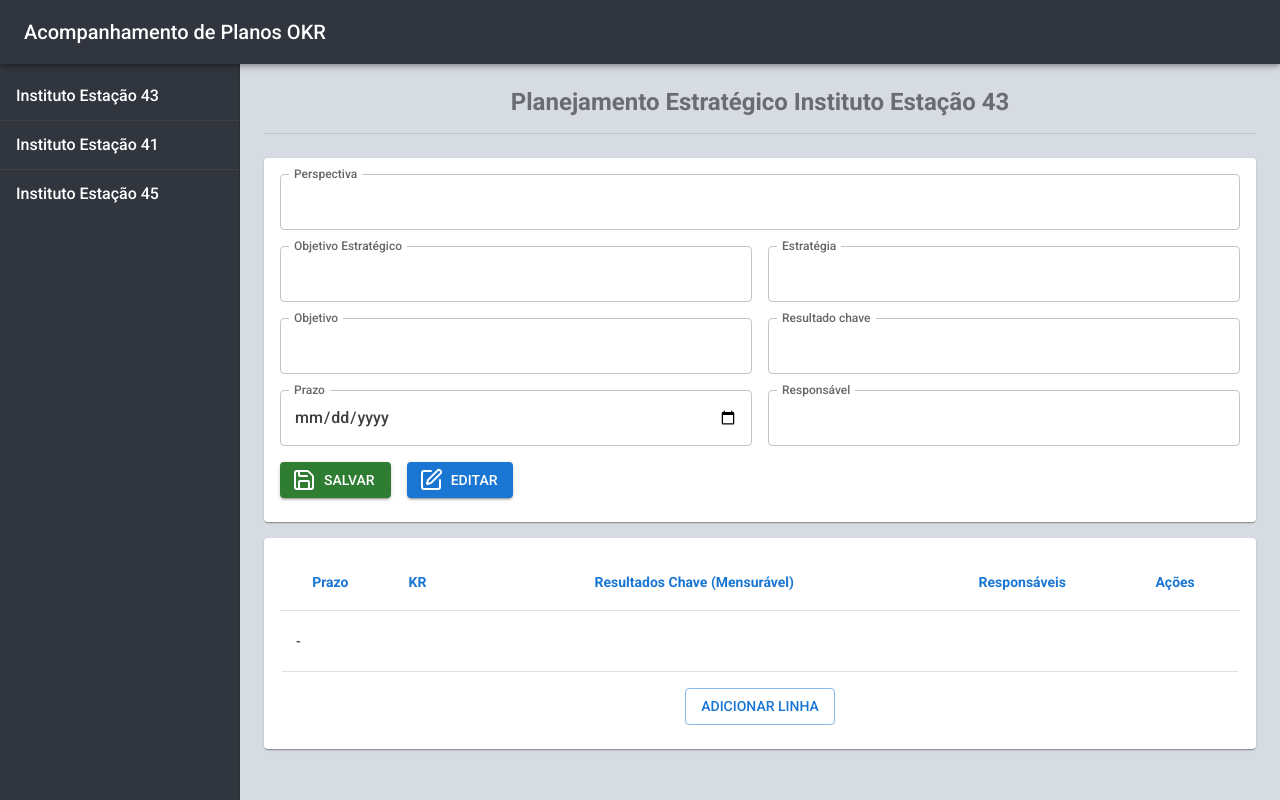
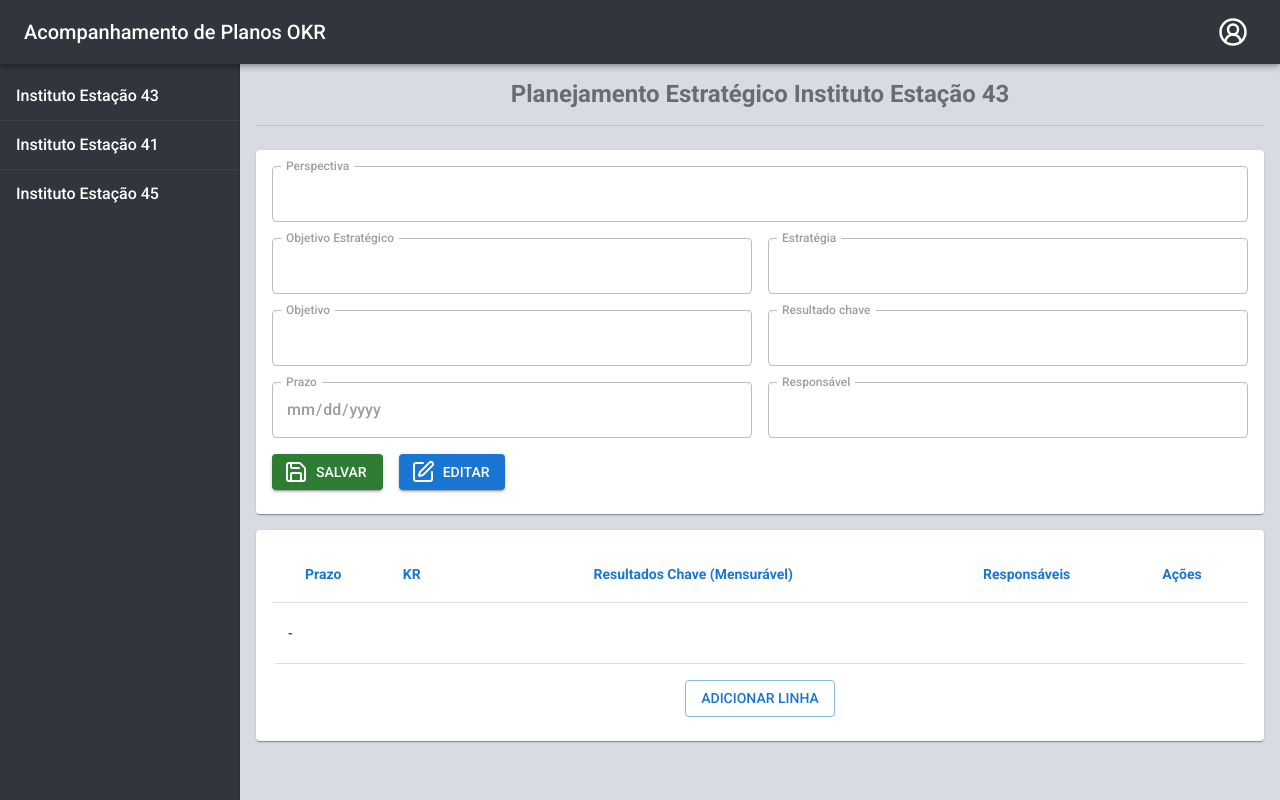
Before and after one commit to Mariahsth/opportunum, a React (Vite) app in the folder frontend-opportunum/: page / in a window 1280 px wide. Built offline with nearby package versions, Linux system fonts and the light colour scheme; some icons are missing.

Commit message:
adicionando botão log out

```diff
--- a/frontend-opportunum/src/App.tsx
+++ b/frontend-opportunum/src/App.tsx
@@ -1,5 +1,5 @@
 import { useState } from "react";
-import { Box, CssBaseline} from "@mui/material";
+import { Box, CssBaseline } from "@mui/material";
 import Header from "./components/Header";
 import Sidebar from "./components/Sidebar";
 import Estacao43 from "./pages/Estacao43";
@@ -23,7 +23,16 @@ export default function App() {
         drawerWidth={drawerWidth}
       />
 
-      <Estacao43/>
+      <Box
+        component="main"
+        sx={{
+          width: { xs: "100%", sm: `calc(100% - ${drawerWidth}px)` },
+        }}
+      >
+        <Estacao43
+
+        />
+      </Box>
     </Box>
   );
 }
--- a/frontend-opportunum/src/components/Form.tsx
+++ b/frontend-opportunum/src/components/Form.tsx
@@ -19,7 +19,7 @@ const labels = [
 
 export default function Form() {
     const [loading, setLoading] = useState(false);
-    const [salvo, setSalvo] = useState(false);
+    const [salvo, setSalvo] = useState(true);
 
     const handleSave = () => {
         setLoading(true)
--- a/frontend-opportunum/src/components/Header.tsx
+++ b/frontend-opportunum/src/components/Header.tsx
@@ -1,18 +1,37 @@
-import { AppBar, IconButton, Toolbar, Typography } from "@mui/material";
+import { AppBar, Button, IconButton, Menu, MenuItem, Toolbar, Typography } from "@mui/material";
 import MenuIcon from "@mui/icons-material/Menu";
 import type { HeaderProps } from "../interface/HeaderProps";
+import { CircleUserRound } from "lucide-react";
+import { useState } from "react";
 
+export default function Header({ handleDrawerToggle }: HeaderProps) {
+  const [anchorEl, setAnchorEl] = useState<null | HTMLElement>(null);
+  const open = Boolean(anchorEl);
 
-export default function Header({ handleDrawerToggle }:HeaderProps) {
+  const handleClick = (event: React.MouseEvent<HTMLElement>) => {
+    setAnchorEl(event.currentTarget);
+  };
+
+  const handleClose = () => {
+    setAnchorEl(null);
+  };
+
+  const handleLogout = () => {
+    console.log("Deslogar usuário...");
+    handleClose();
+  };
+
   return (
     <AppBar
       position="fixed"
       sx={{
-        backgroundColor: 'var(--color-appbar-bg)',
+        backgroundColor: "var(--color-appbar-bg)",
         zIndex: (theme) => theme.zIndex.drawer + 1,
       }}
     >
-      <Toolbar>
+      <Toolbar
+        sx={{ display: "flex", width: "100%", justifyContent: "space-between" }}
+      >
         <IconButton
           color="inherit"
           aria-label="open drawer"
@@ -25,6 +44,22 @@ export default function Header({ handleDrawerToggle }:HeaderProps) {
         <Typography variant="h6" noWrap component="div">
           Acompanhamento de Planos OKR
         </Typography>
+        <Button
+          onClick={handleClick}
+          startIcon={
+            <CircleUserRound size={30} color="var(--color-text-light)" />
+          }
+          sx={{ padding: 0, minWidth: "auto" }}
+        />
+        <Menu
+          anchorEl={anchorEl}
+          open={open}
+          onClose={handleClose}
+          anchorOrigin={{ vertical: "bottom", horizontal: "right" }}
+          transformOrigin={{ vertical: "top", horizontal: "right" }}
+        >
+          <MenuItem onClick={handleLogout}>Log out</MenuItem>
+        </Menu>
       </Toolbar>
     </AppBar>
   );
--- a/frontend-opportunum/src/components/Sidebar.tsx
+++ b/frontend-opportunum/src/components/Sidebar.tsx
@@ -19,6 +19,7 @@ export default function Sidebar({
   handleDrawerToggle,
   drawerWidth,
 }: SidebarProps) {
+
   const drawerContent = (
     <div>
       <Toolbar />
@@ -31,7 +32,6 @@ export default function Sidebar({
               </ListItemButton>
             </ListItem>
 
-            {/* Adiciona o Divider, exceto no último item */}
             {index < array.length - 1 && (
               <Divider sx={{ backgroundColor: "rgba(255, 255, 255, 0.1)" }} />
             )}
--- a/frontend-opportunum/src/pages/Estacao43.tsx
+++ b/frontend-opportunum/src/pages/Estacao43.tsx
@@ -10,22 +10,9 @@ import {
 import Form from "../components/Form";
 import CustomTable from "../components/CustomTable";
 
-const drawerWidth = 240;
-
-
-
 export default function Estacao43() {
-
-
   return (
-    <Box
-      component="main"
-      sx={{
-        flexGrow: 1,
-        p: 3,
-        width: { sm: `calc(100% - ${drawerWidth}px)` },
-      }}
-    >
+    <Box sx={{p: 2,}}>
       <Toolbar />
       <Typography variant="h2" sx={{ textAlign: "center", mb: 2 }}>
         Planejamento Estratégico Instituto Estação 43
```
